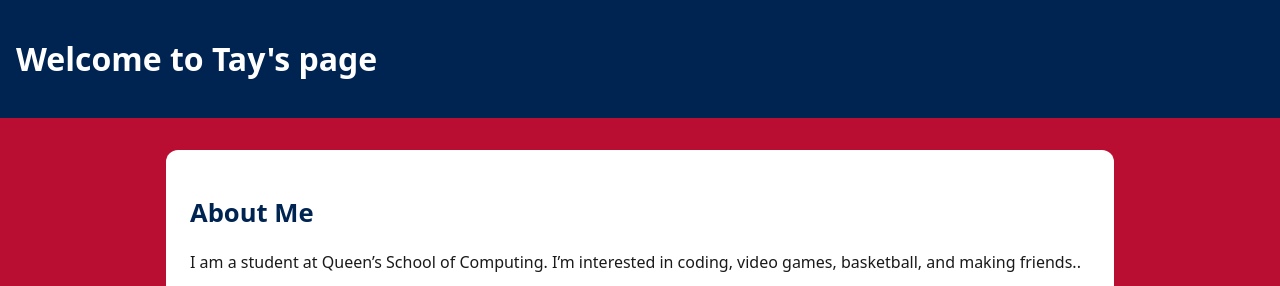
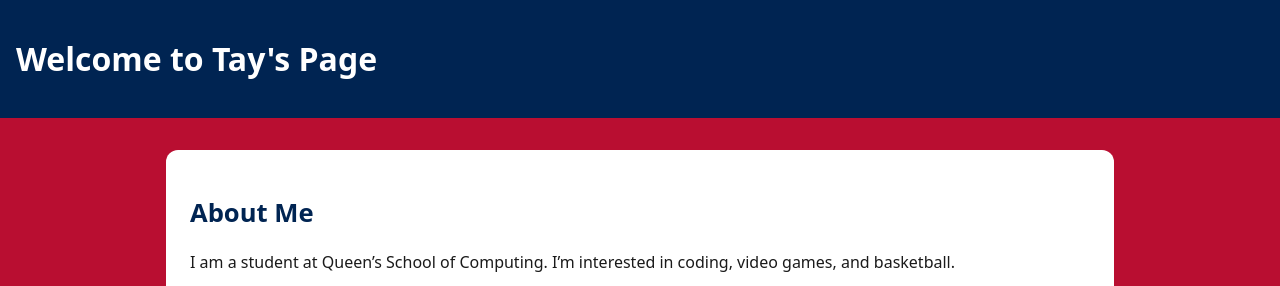
Before and after one commit to GoodBap24/queens-student-page, a plain HTML site: page index.html in a window 1280 px wide. Shown: the top 286 px of the page. Drawn offline with Linux system fonts and the light colour scheme.

Commit message:
Update heading and interests in index.html
Corrected the capitalization of 'Page' in the heading and removed 'and making friends' from the interests.

```diff
--- a/index.html
+++ b/index.html
@@ -8,13 +8,13 @@
   </head>
   <body>
     <header>
-      <h1>Welcome to Tay's page</h1> <!-- change this heading to your name -->
+      <h1>Welcome to Tay's Page</h1> <!-- change this heading to your name -->
     </header>
 
     <main>
       <!-- ====== ABOUT SECTION (edit the text) ====== -->
       <h2>About Me</h2>
-      <p>I am a student at Queen’s School of Computing. I’m interested in coding, video games, basketball, and making friends.<!-- replace with interests -->.</p>
+      <p>I am a student at Queen’s School of Computing. I’m interested in coding, video games, and basketball<!-- replace with interests -->.</p>
 
       <!-- ====== PHOTO (upload me.jpg to repo root, then update the src below) ====== -->
       <img src="me.jpg" alt="Your Name portrait" width="240" height="240" />
```
